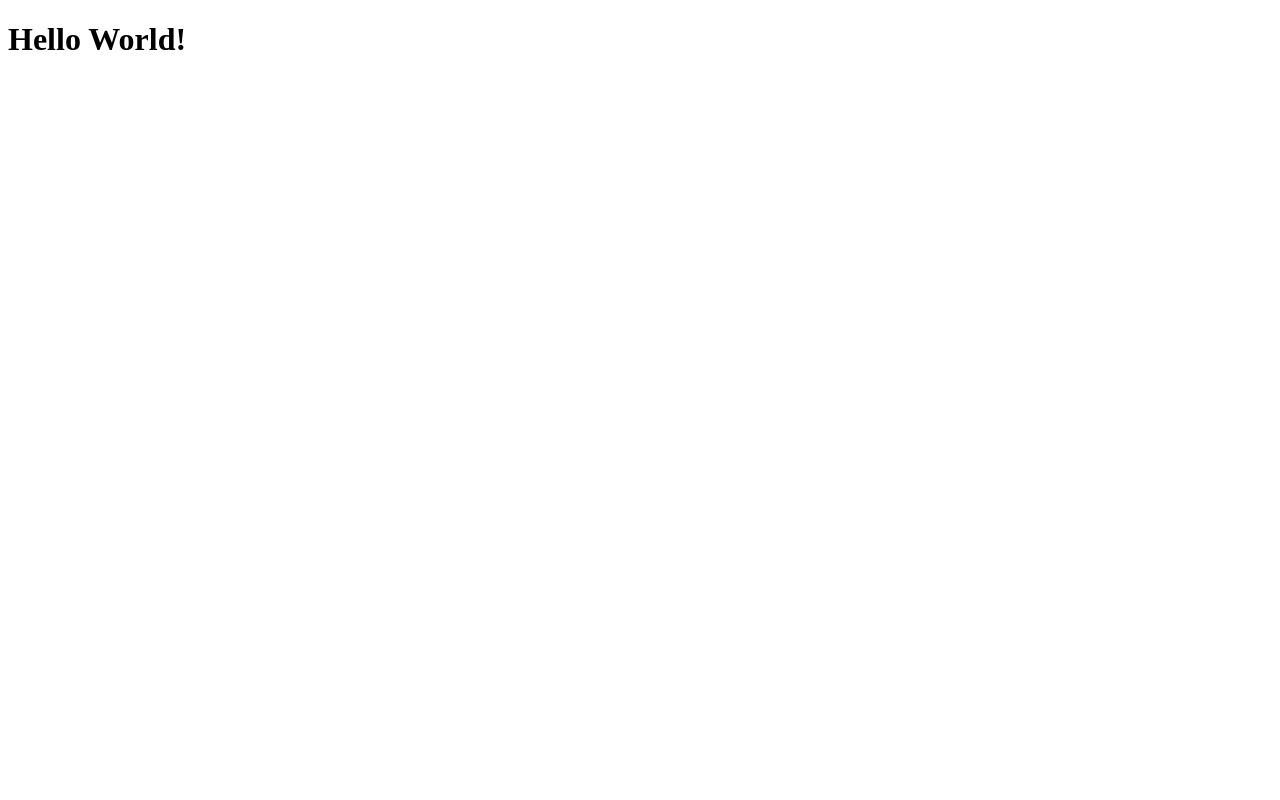
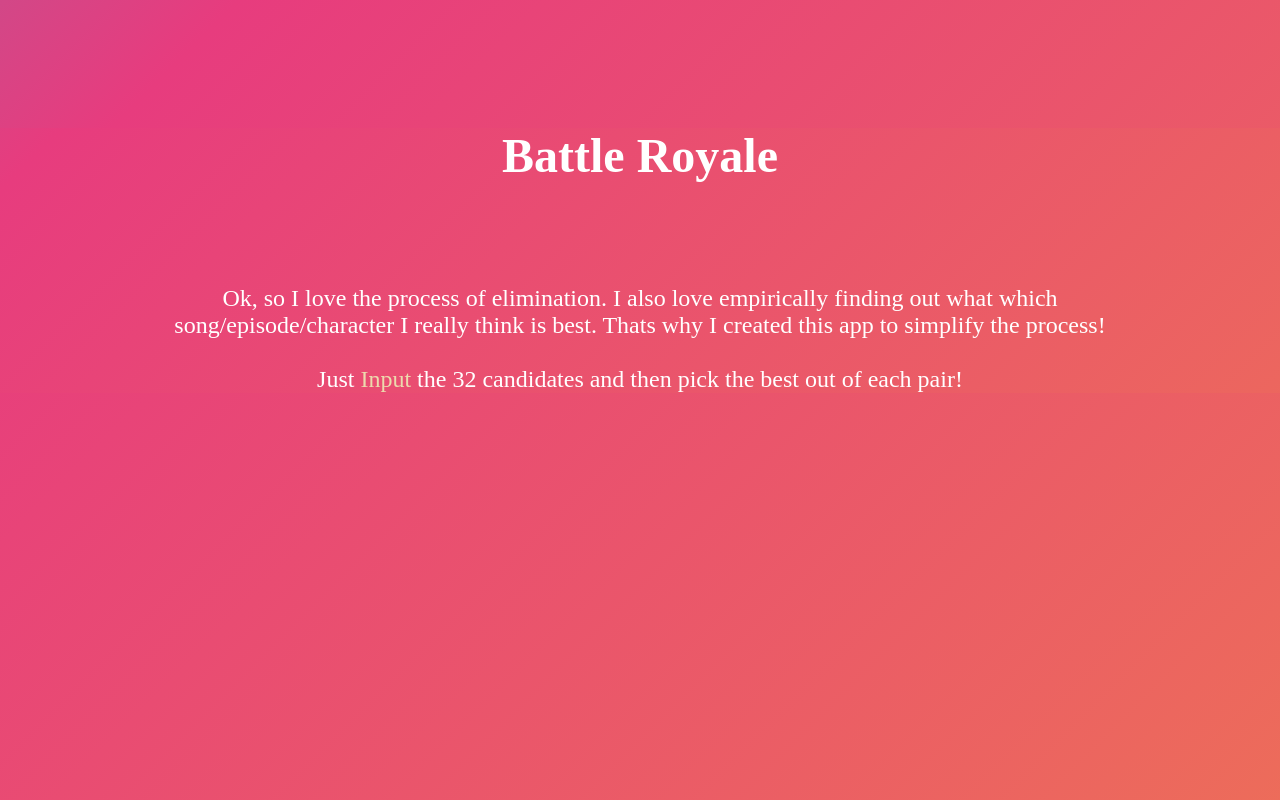
Before and after one commit to StanHus/picker_app_front, a React (Create React App) app: page / in a window 1280 px wide. Built offline with nearby package versions, Linux system fonts and the light colour scheme.

Commit message:
basic inputting done

```diff
--- a/package.json
+++ b/package.json
@@ -12,6 +12,7 @@
     "@types/react-dom": "^17.0.0",
     "@types/react-router-dom": "^5.3.2",
     "react": "^17.0.2",
+    "react-bootstrap": "^2.0.2",
     "react-dom": "^17.0.2",
     "react-router-dom": "^5.3.0",
     "react-scripts": "4.0.3",
--- a/src/App.tsx
+++ b/src/App.tsx
@@ -1,9 +1,27 @@
-function App() {
+import { BrowserRouter, Switch, Route } from "react-router-dom";
+import Game from "./components/Game";
+import InputTitles from "./components/InputPage";
+import Landing from "./components/Landing_Page";
+import "./css/style.css";
+
+export default function App() {
   return (
-    <div className="App">
-      <h1>Hello World!</h1>
+    <div className="body">
+      <BrowserRouter>
+        <main>
+          <Switch>
+            <Route exact path="/">
+              <Landing />
+            </Route>
+            <Route exact path="/input">
+              <InputTitles />
+            </Route>
+            <Route exact path="/game">
+              <Game />
+            </Route>
+          </Switch>
+        </main>
+      </BrowserRouter>
     </div>
   );
 }
-
-export default App;
--- /dev/null
+++ b/src/components/Game.tsx
@@ -0,0 +1,12 @@
+import { Fragment } from "react";
+import "../css/style.css";
+
+export default function Game() {
+
+
+  return (
+    <Fragment>
+      <h1>Game</h1>
+    </Fragment>
+  );
+}
--- /dev/null
+++ b/src/components/InputPage.tsx
@@ -0,0 +1,112 @@
+import { Fragment, useState } from "react";
+import "../css/style.css";
+
+export default function InputTitles() {
+  const [titles, setTitles] = useState<string[]>([]);
+  const [entry, setEntry] = useState("");
+  const [alert, setAlert] = useState(false);
+  const [add, setAdd] = useState(0);
+  const [remove, setRemove] = useState(0);
+
+  function nearestSmallestPowerOf2(n: number) {
+    return 1 << (31 - Math.clz32(n));
+  }
+
+  function nearestBiggestPowOf2(v: number) {
+    v--;
+    v |= v >> 1;
+    v |= v >> 2;
+    v |= v >> 4;
+    v |= v >> 8;
+    v |= v >> 16;
+    return v++;
+  }
+
+  const executeSubmission = async () => {
+    if (
+      titles.length === 64 ||
+      titles.length === 32 ||
+      titles.length === 16 ||
+      titles.length === 8
+    ) {
+      try {
+        await fetch("https://dry-gorge-37048.herokuapp.com/input", {
+          method: "POST",
+          headers: { "Content-Type": "application/json" },
+          body: JSON.stringify({
+            text: titles.join(","),
+          }),
+        });
+        window.location.href = "/game";
+      } catch (err) {
+        console.error(err);
+      }
+    } else {
+      setRemove(titles.length - nearestSmallestPowerOf2(titles.length));
+      setAdd(nearestBiggestPowOf2(titles.length) - titles.length + 1);
+      setTimeout(() => {
+        setAlert(true);
+      }, 1000);
+    }
+  };
+
+  return (
+    <Fragment>
+      <h1 className="title">Input all the titles</h1>
+      <div className="panel">
+        <input
+          className="input"
+          placeholder="Input your titles one at a time"
+          type="text"
+          value={entry}
+          onChange={e => {
+            setAlert(false);
+            setEntry(e.target.value);
+          }}
+        />
+        {entry !== "" && (
+          <button
+            onClick={() => {
+              if (typeof entry === "string" && entry !== "") {
+                setTitles(() => [...titles, `${entry}`]);
+                setEntry("");
+              }
+            }}
+            className="button"
+          >
+            Add
+          </button>
+        )}
+        {titles.length > 0 && (
+          <button
+            onClick={() => setTitles(() => titles.slice(0, titles.length - 1))}
+            className="button"
+          >
+            Undo
+          </button>
+        )}
+        {titles.length > 0 && (
+          <button onClick={() => executeSubmission()} className="button">
+            Submit
+          </button>
+        )}
+      </div>
+      {alert && (
+        <h2 style={{ fontSize: "xx-large", textAlign: "center" }}>
+          Not a good number remove {remove} or add {add} entires
+        </h2>
+      )}
+      {titles.length > 0 && (
+        <ol className="list">
+          {titles.map((title: string) => {
+            return (
+              <li>
+                <p>{title}</p>
+              </li>
+            );
+          })}
+        </ol>
+      )}
+    </Fragment>
+  );
+}
--- /dev/null
+++ b/src/components/Landing_Page.tsx
@@ -0,0 +1,31 @@
+import { Fragment } from "react";
+import "../css/style.css";
+
+export default function Landing() {
+  return (
+    <Fragment>
+      <div className="landing-body">
+        <h1 className="title">Battle Royale</h1>
+        <p className="subTitle">
+          Ok, so I love the process of elimination. I also love empirically
+          finding out what which song/episode/character I really think is best.
+          Thats why I created this app to simplify the process!
+          <br />
+          <br />
+          Just{" "}
+          <a
+            style={{
+              textDecoration: "none",
+              color: "white",
+              animation: "color-change 2s infinite",
+            }}
+            href="/input"
+          >
+            Input
+          </a>{" "}
+          the 32 candidates and then pick the best out of each pair!
+        </p>
+      </div>
+    </Fragment>
+  );
+}
--- /dev/null
+++ b/src/css/style.css
@@ -0,0 +1,93 @@
+body {
+  margin: 0;
+  height: 100%;
+  background: linear-gradient(-45deg, #ee7752, #e73c7e, #23a6d5, #23d5ab);
+  background-size: 400% 400%;
+  animation: gradient 15s ease infinite;
+  background-color: rgb(236, 188, 125);
+}
+
+/*
+Landing Page Section Start
+ */
+
+@keyframes gradient {
+  0% {
+    background-position: 0% 50%;
+  }
+  50% {
+    background-position: 100% 50%;
+  }
+  100% {
+    background-position: 0% 50%;
+  }
+}
+
+.landing-body {
+  width: 80%;
+  margin-left: 10%;
+  margin-top: 10%;
+}
+
+h1 {
+  text-align: center;
+  color: white;
+  font-size: xxx-large;
+}
+
+.subTitle {
+  margin-top: 10%;
+  font-size: x-large;
+  color: white;
+  text-align: center;
+}
+
+@keyframes color-change {
+  0% {
+    color: #fceadd;
+  }
+  50% {
+    color: rgb(180, 162, 1);
+  }
+  100% {
+    color: #fceadd;
+  }
+}
+/* Landing Page Section End
+ */
+
+/* Input page start
+ */
+.panel {
+  display: flex;
+  flex-flow: row;
+  justify-content: space-evenly;
+  flex-wrap: wrap;
+}
+
+.input {
+  width: 40%;
+  height: 10vh;
+  margin-left: 5%;
+  text-align: center;
+  border-radius: 10px;
+}
+
+.button {
+  width: 10%;
+  height: 11vh;
+  border-radius: 10px;
+  background-color: white;
+}
+
+ol {
+  column-count: 5;
+  column-gap: 4%;
+  column-width: 15%;
+  margin-left: 3%;
+  width: 90%;
+  border: 5px inset;
+}
+
+/* Input page end
+ */
--- a/src/index.tsx
+++ b/src/index.tsx
@@ -1,10 +1,13 @@
 import React from "react";
 import ReactDOM from "react-dom";
 import App from "./App";
+import "./css/style.css";
 
 ReactDOM.render(
   <React.StrictMode>
-    <App />
+    <body>
+      <App />
+    </body>
   </React.StrictMode>,
   document.getElementById("root")
 );
```
Also changed, not shown: 1 other file (tests, documents, lock files or other folders).
